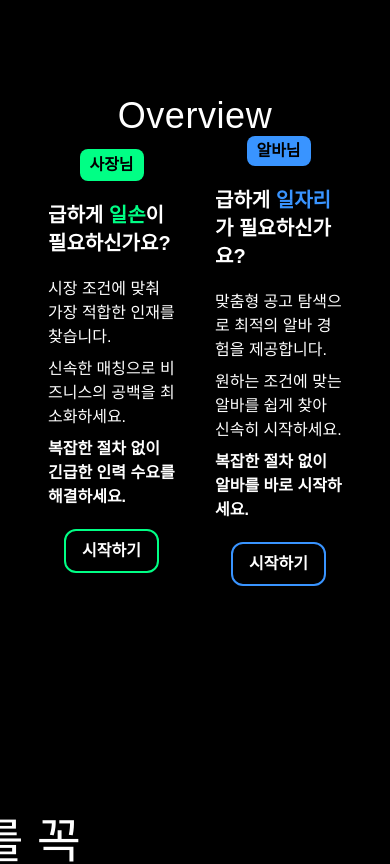
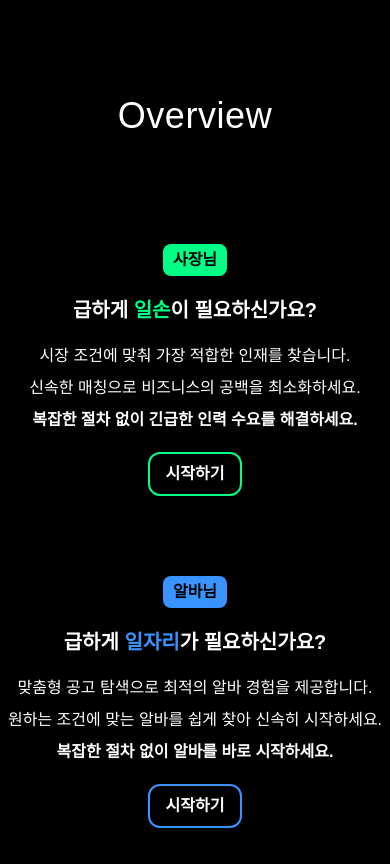
Before and after one commit to Party-Time-Job/Party-Time-Job, a Next.js app: page / in a window 390 px wide. Shown: the part 800-1664 px from the top of the page. Built offline with nearby package versions, Linux system fonts and the light colour scheme; a web font is replaced by a local one.

Commit message:
feat: 오버뷰 반응형 구현

```diff
--- a/src/pages/LandingPage/LandingPage.tsx
+++ b/src/pages/LandingPage/LandingPage.tsx
@@ -37,7 +37,7 @@ const LandingPage = () => {
           </Text>
         </div>
 
-        <article className='flex h-[450px] justify-center gap-10'>
+        <article className='flex h-[800px] flex-col items-center justify-center gap-20 lg:flex lg:h-[450px] lg:flex-row lg:gap-10'>
           <EmployerOverview />
           <EmployeeOverview />
         </article>
```
